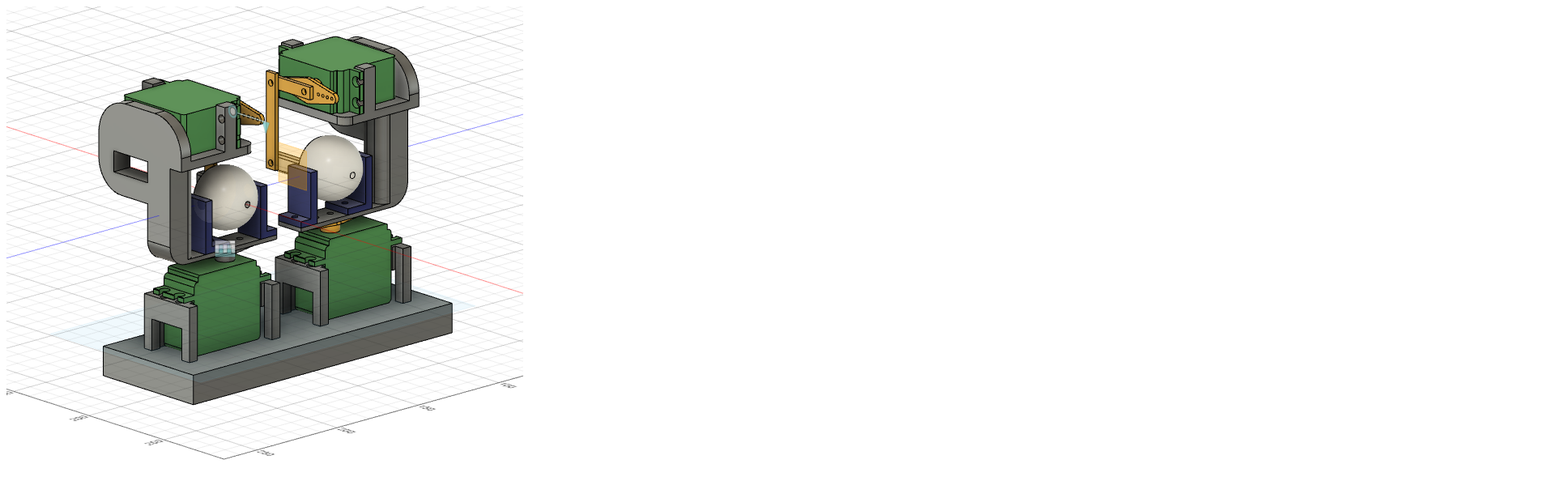
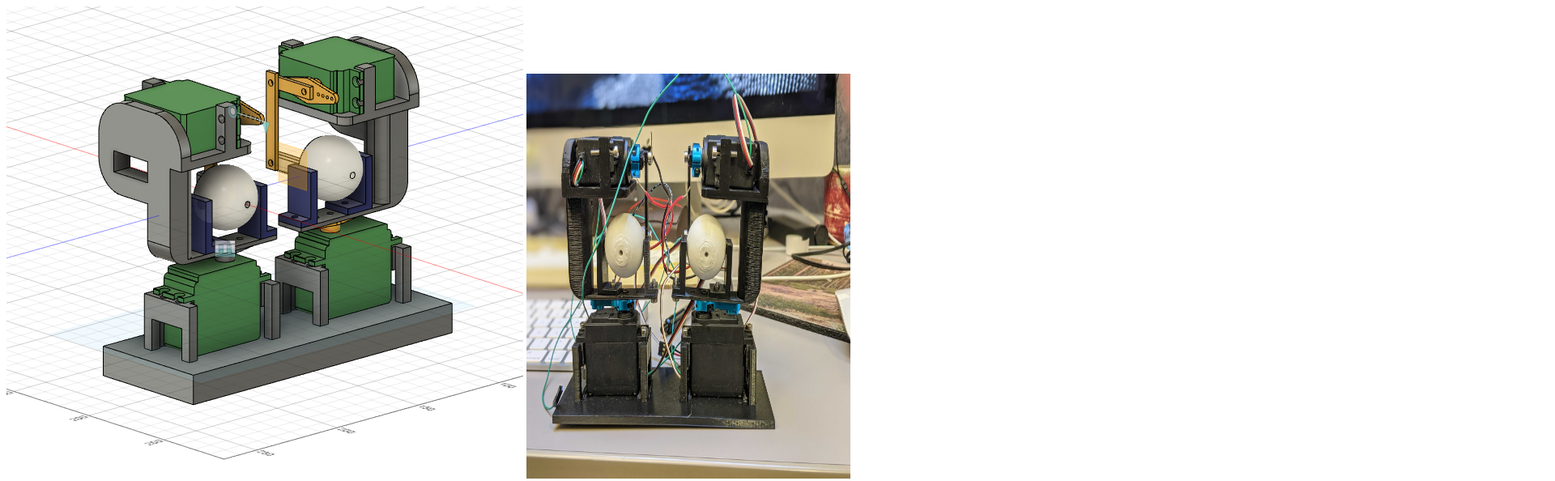
Before and after one commit to KassiaLove/PS70-assignments, a plain HTML site: page intro.html in a window 1280 px wide. Shown: the top 594 px of the page at 81% size, 1920 px wide, since content can reach past the window. Drawn offline with Linux system fonts and the light colour scheme; a web font is replaced by a local one.

Commit message:
Update intro.html

```diff
--- a/intro.html
+++ b/intro.html
@@ -13,7 +13,7 @@
   <body>
 
     <img src="images/intro_robot.png">
-    <img src="images/intro_robot2.jpg">
+    <img src="images/intro_robot2.jpg" width="400" height="500" />
 
   </body>
   </html>
```
